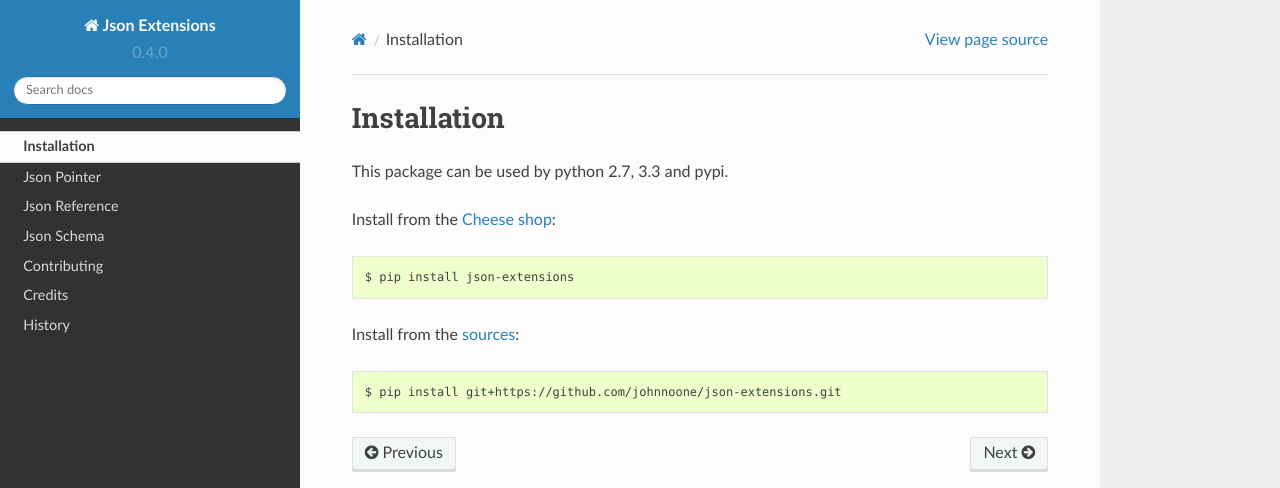
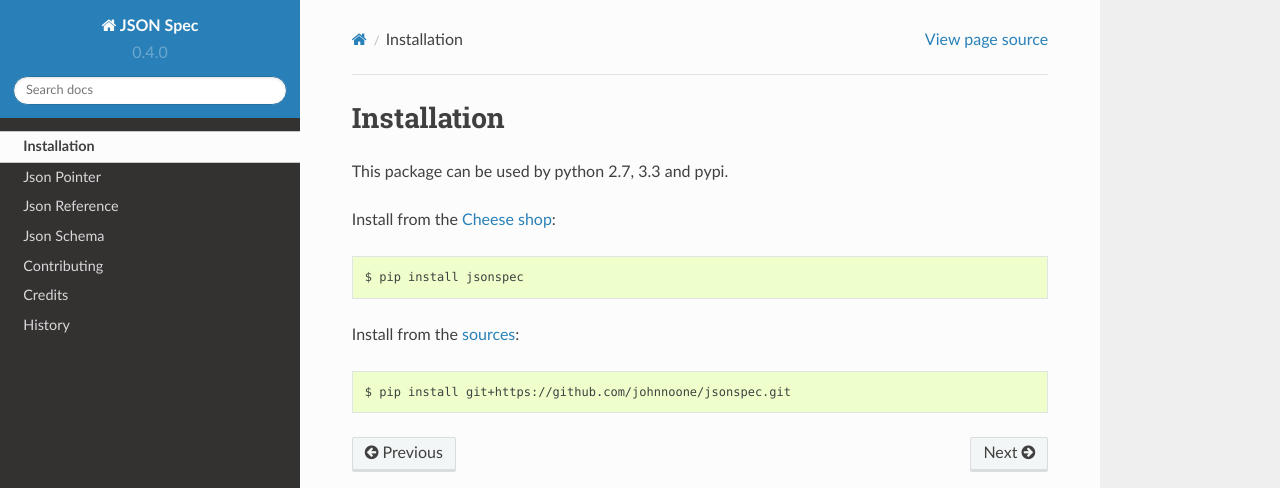
Before and after one commit to johnnoone/json-spec, a Sphinx documentation site: the page built from docs/installation.rst, in a window 1280 px wide. Shown: the top 488 px of the page. Built offline with Sphinx 7.4.7 and the Read the Docs theme 2.0.0, drawn with Linux system fonts in a browser that asks for light colours.

Commit message:
update doc

```diff
--- a/docs/conf.py
+++ b/docs/conf.py
@@ -54,7 +54,7 @@ source_suffix = '.rst'
 master_doc = 'index'
 
 # General information about the project.
-project = u'Json Extensions'
+project = u'JSON Spec'
 copyright = u'2014, Xavier Barbosa'
 
 # The version info for the project you're documenting, acts as replacement
--- a/docs/installation.rst
+++ b/docs/installation.rst
@@ -6,12 +6,12 @@ This package can be used by python 2.7, 3.3 and pypi.
 
 Install from the `Cheese shop`_::
 
-    $ pip install json-extensions
+    $ pip install jsonspec
 
 Install from the sources_::
 
-    $ pip install git+https://github.com/johnnoone/json-extensions.git
+    $ pip install git+https://github.com/johnnoone/jsonspec.git
 
 
-.. _`Cheese shop`: https://pypi.python.org/pypi/json-extensions
-.. _sources: https://github.com/johnnoone/json-extensions
+.. _`Cheese shop`: https://pypi.python.org/pypi/jsonspec
+.. _sources: https://github.com/johnnoone/jsonspec
```
Also changed, not shown: README.rst (+9 -9 lines).
